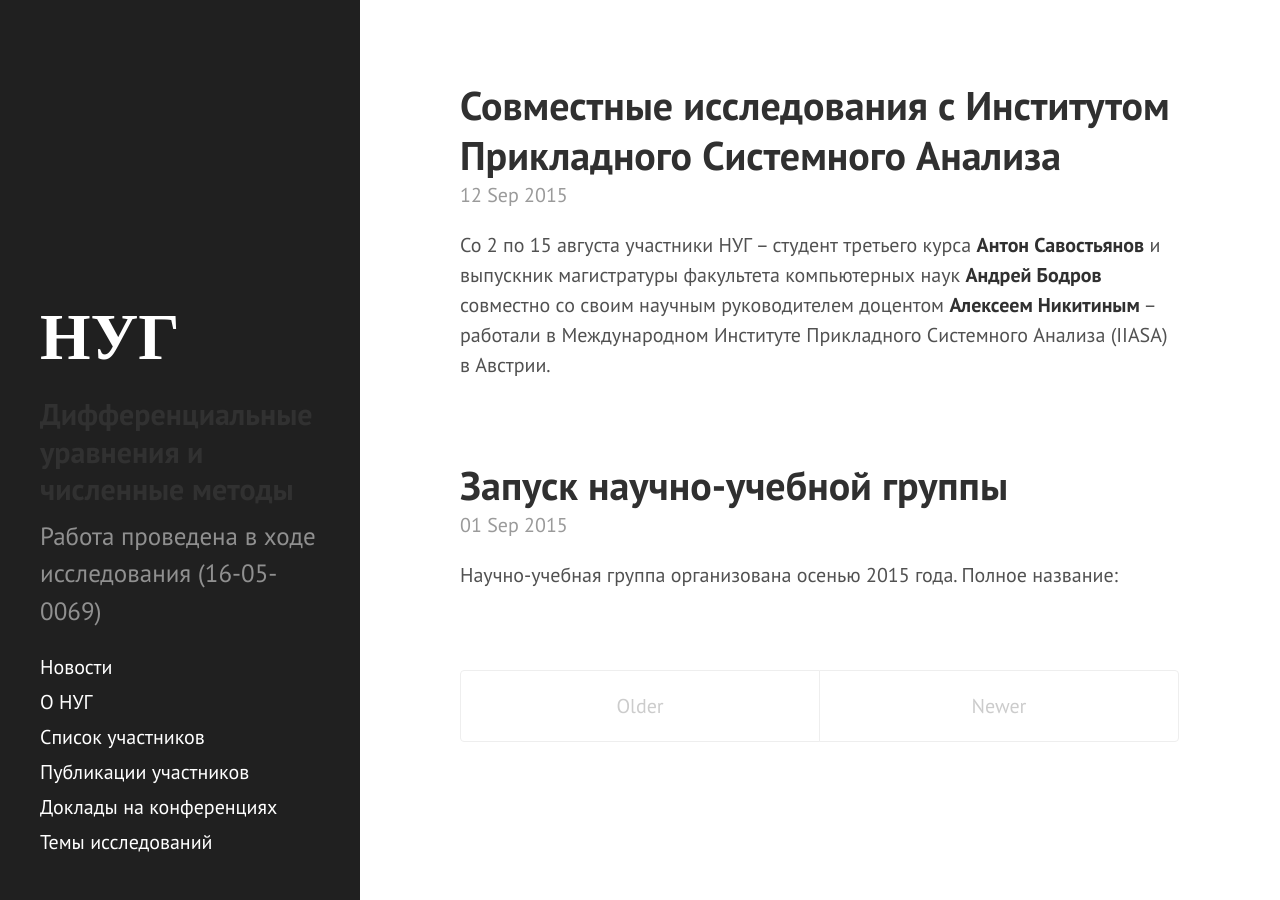
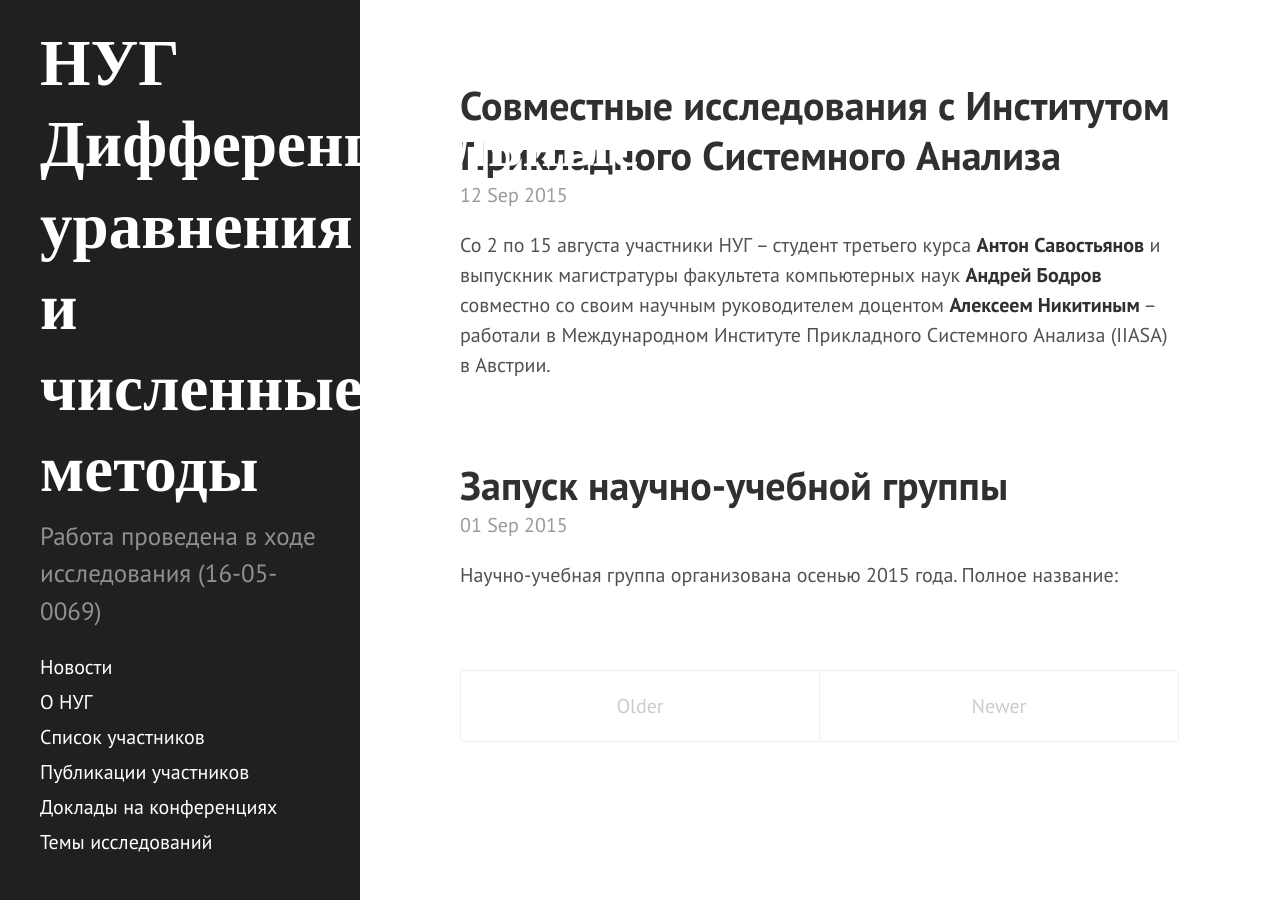
Before and after one commit to hsemmsg/hsemmsg.github.io, a Jekyll site: the page built from index.html, in a window 1280 px wide. Built offline with Jekyll 4.4.1, drawn with Linux system fonts in a browser that asks for light colours; the list of posts is cut into pages by our own code.

Commit message:
re-done tagline

```diff
--- a/_includes/sidebar.html
+++ b/_includes/sidebar.html
@@ -5,10 +5,11 @@
         <a href="{{ site.baseurl }}">
           {{ site.title }}
         </a>
+        {{ site.tagline }}
       </h1>
-      <h2>
+  <!--    <h2>
         {{ site.tagline }}
-      </h2>
+      </h2> -->
       <p class="lead">{{ site.description }}</p>
       <!--<script>
   (function() {
```
